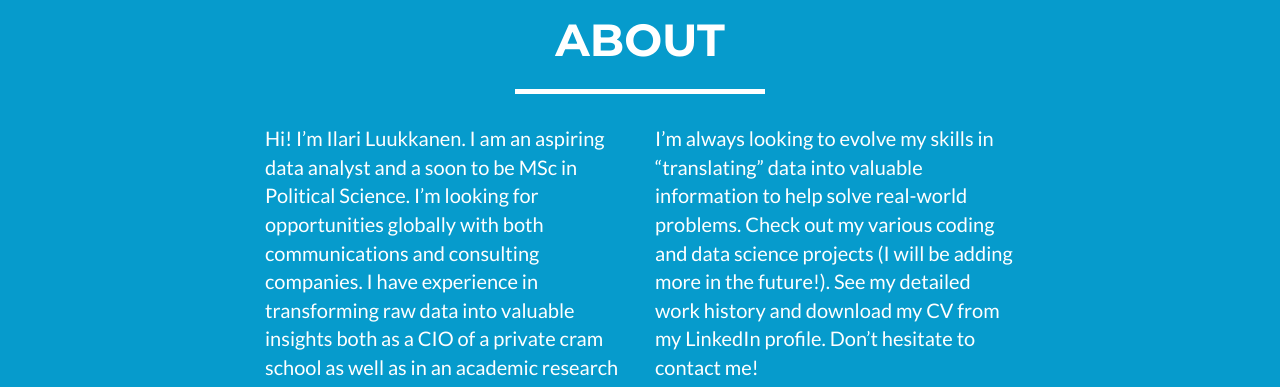
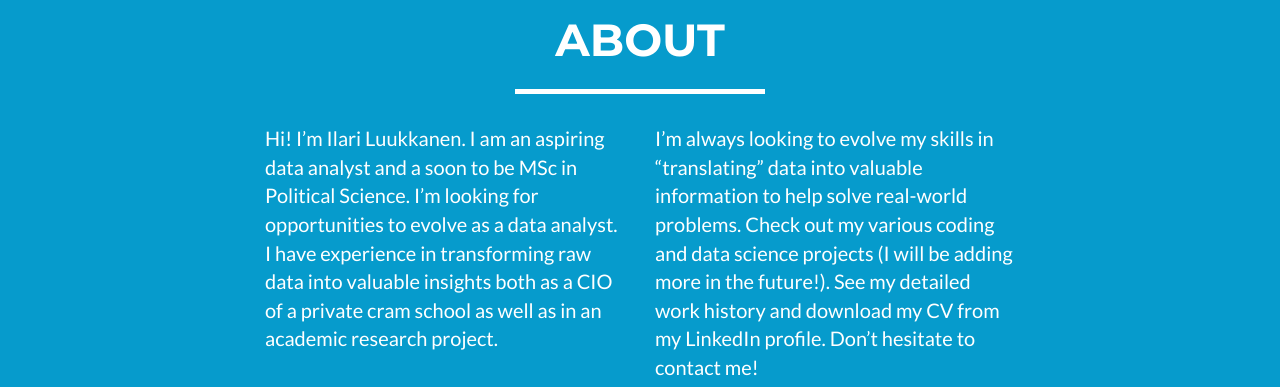
Before and after one commit to Sammwich/personal-website, a plain HTML site: page index.html in a window 1280 px wide. Shown: the part 1450-1837 px from the top of the page. Drawn offline with nearby package versions, Linux system fonts and the light colour scheme.

Commit message:
changed description

```diff
--- a/index.html
+++ b/index.html
@@ -154,7 +154,7 @@
             </div>
             <div class="row">
                 <div class="col-lg-4 col-lg-offset-2">
-                    <p>Hi! I’m Ilari Luukkanen. I am an aspiring data analyst and a soon to be MSc in Political Science. I’m looking for opportunities globally with both communications and consulting companies. I have experience in transforming raw data into valuable insights both as a CIO of a private cram school as well as in an academic research project. </p>
+                    <p>Hi! I’m Ilari Luukkanen. I am an aspiring data analyst and a soon to be MSc in Political Science. I’m looking for opportunities to evolve as a data analyst. I have experience in transforming raw data into valuable insights both as a CIO of a private cram school as well as in an academic research project. </p>
                 </div>
                 <div class="col-lg-4">
                     <p>I’m always looking to evolve my skills in “translating” data into valuable information to help solve real-world problems. Check out my various coding and data science projects (I will be adding more in the future!).  See my detailed work history and download my CV from my LinkedIn profile. Don’t hesitate to contact me!</p>
```
